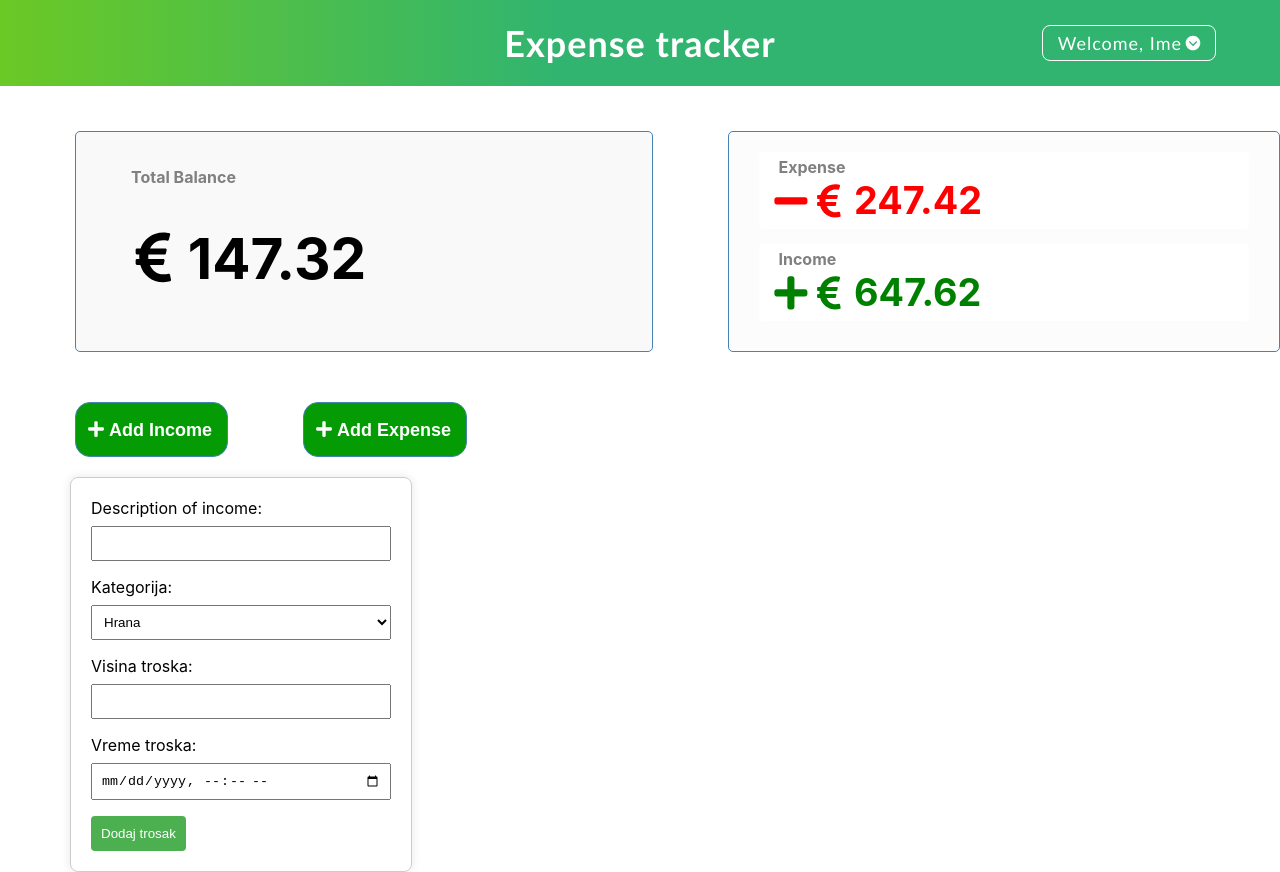
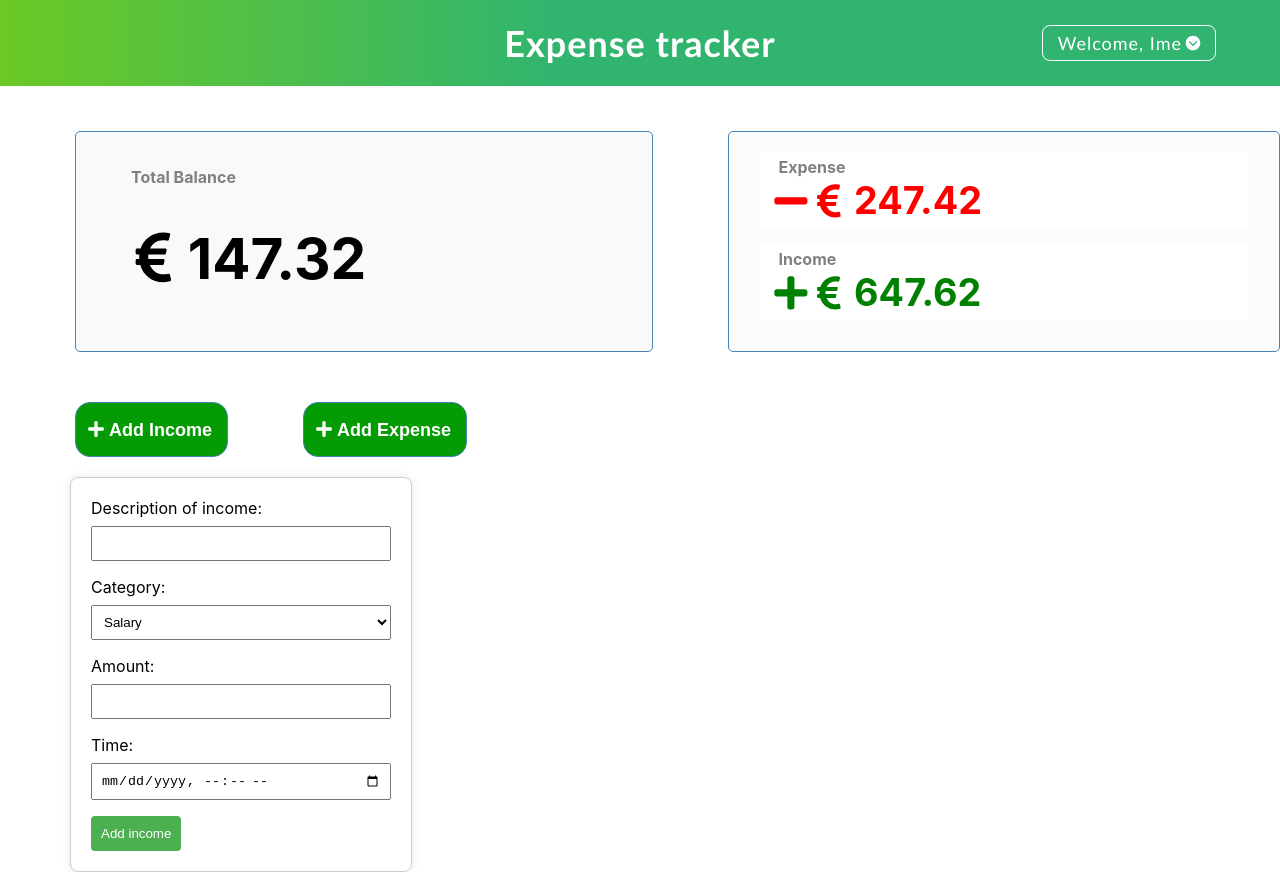
Before and after one commit to aleksacekic/nbp-mongo, a React (Create React App) app in the folder expensetracker/: page / in a window 1280 px wide. Both pictures are taken after a click on the button "Add Income". Built offline with nearby package versions, Linux system fonts and the light colour scheme.

Commit message:
btnfinish

```diff
--- a/expensetracker/src/components/Buttons.js
+++ b/expensetracker/src/components/Buttons.js
@@ -19,28 +19,29 @@ const Buttons = () => {
   const [expenseData, setExpenseData] = useState({
     nazivTroska: "",
     kategorija: "hrana",
-    visinaTroska: "",
+    iznos: "",
     vremeTroska: "",
   });
 
+
+
+  const handleSubmit = (e) => {
+    e.preventDefault();
+    setExpenseData({
+      nazivTroska: "",
+      kategorija: "hrana",
+      iznos: "",
+      vremeTroska: "",
+    });
+    // Ovde možete dodati logiku za slanje podataka na server ili lokalno skladište
+    console.log("Podaci o trosku:", expenseData);
+  };
   const handleChange = (e) => {
     const { name, value } = e.target;
     setExpenseData({
       ...expenseData,
       [name]: value,
     });
-  };
-
-  const handleSubmit = (e) => {
-    e.preventDefault();
-    setExpenseData({
-      nazivTroska: "",
-      kategorija: "hrana",
-      visinaTroska: "",
-      vremeTroska: "",
-    });
-    // Ovde možete dodati logiku za slanje podataka na server ili lokalno skladište
-    console.log("Podaci o trosku:", expenseData);
   };
 
   return (
@@ -66,7 +67,7 @@ const Buttons = () => {
               required
             />
 
-            <label htmlFor="kategorija">Kategorija:</label>
+            <label htmlFor="kategorija">Category:</label>
             <select
               id="kategorija"
               name="kategorija"
@@ -74,26 +75,25 @@ const Buttons = () => {
               onChange={handleChange}
               required
             >
-              <option value="hrana">Hrana</option>
-              <option value="stan">Stan</option>
-              <option value="transport">Transport</option>
-              <option value="zabava">Zabava</option>
-              <option value="zdravlje">Zdravlje</option>
-              <option value="ostalo">Ostalo</option>
+              <option value="salary">Salary</option>
+              <option value="gift">Gift</option>
+              <option value="loan">Loan</option>
+              <option value="gambling">Gambling</option>
+              <option value="other">Other</option>
             </select>
 
-            <label htmlFor="visinaTroska">Visina troska:</label>
+            <label htmlFor="iznos">Amount:</label>
             <input
               type="number"
-              id="visinaTroska"
-              name="visinaTroska"
-              value={expenseData.visinaTroska}
+              id="iznos"
+              name="iznos"
+              value={expenseData.iznos}
               onChange={handleChange}
               min="0"
               required
             />
 
-            <label htmlFor="vremeTroska">Vreme troska:</label>
+            <label htmlFor="vremeTroska">Time:</label>
             <input
               type="datetime-local"
               id="vremeTroska"
@@ -103,14 +103,14 @@ const Buttons = () => {
               required
             />
 
-            <button type="submit">Dodaj trosak</button>
+            <button type="submit">Add income</button>
           </form>
         </div>
       )}
       {expenseFlag && (
         <div className="expense-form-container">
           <form onSubmit={handleSubmit} className="expense-form">
-            <label htmlFor="nazivTroska">Naziv troska:</label>
+            <label htmlFor="nazivTroska">Description of expense:</label>
             <input
               type="text"
               id="nazivTroska"
@@ -120,7 +120,7 @@ const Buttons = () => {
               required
             />
 
-            <label htmlFor="kategorija">Kategorija:</label>
+            <label htmlFor="kategorija">Category:</label>
             <select
               id="kategorija"
               name="kategorija"
@@ -128,26 +128,27 @@ const Buttons = () => {
               onChange={handleChange}
               required
             >
-              <option value="hrana">Hrana</option>
-              <option value="stan">Stan</option>
-              <option value="transport">Transport</option>
-              <option value="zabava">Zabava</option>
-              <option value="zdravlje">Zdravlje</option>
-              <option value="ostalo">Ostalo</option>
+              <option value="hrana">Food</option>
+              <option value="stan">Rental</option>
+              <option value="kupovina">Shopping</option>
+              <option value="transport">Transportation</option>
+              <option value="zabava">Fun</option>
+              <option value="zdravlje">Health</option>
+              <option value="ostalo">Other</option>
             </select>
 
-            <label htmlFor="visinaTroska">Visina troska:</label>
+            <label htmlFor="iznos">Amount:</label>
             <input
               type="number"
-              id="visinaTroska"
-              name="visinaTroska"
-              value={expenseData.visinaTroska}
+              id="iznos"
+              name="iznos"
+              value={expenseData.iznos}
               onChange={handleChange}
               min="0"
               required
             />
 
-            <label htmlFor="vremeTroska">Vreme troska:</label>
+            <label htmlFor="vremeTroska">Time:</label>
             <input
               type="datetime-local"
               id="vremeTroska"
@@ -157,7 +158,7 @@ const Buttons = () => {
               required
             />
 
-            <button type="submit">Dodaj trosak</button>
+            <button type="submit">Add expense</button>
           </form>
         </div>
       )}
```
